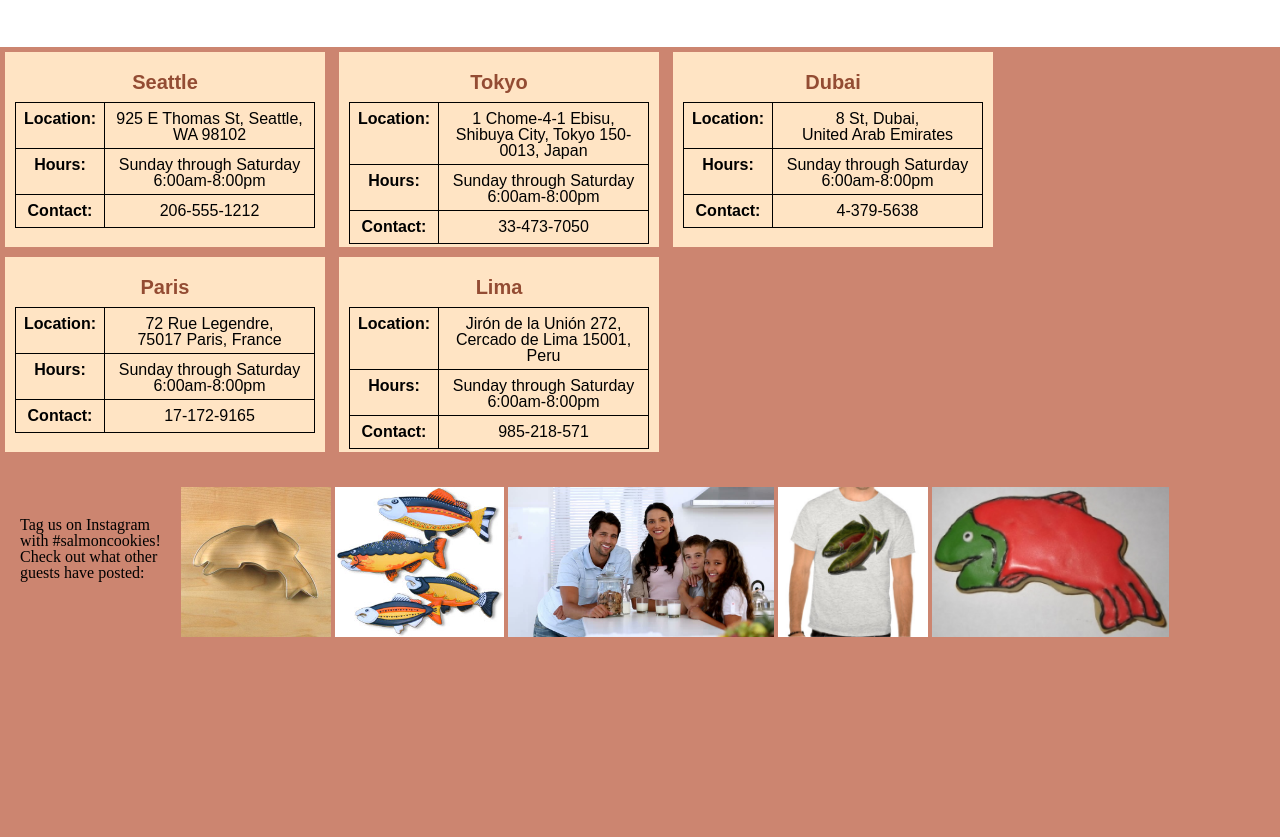
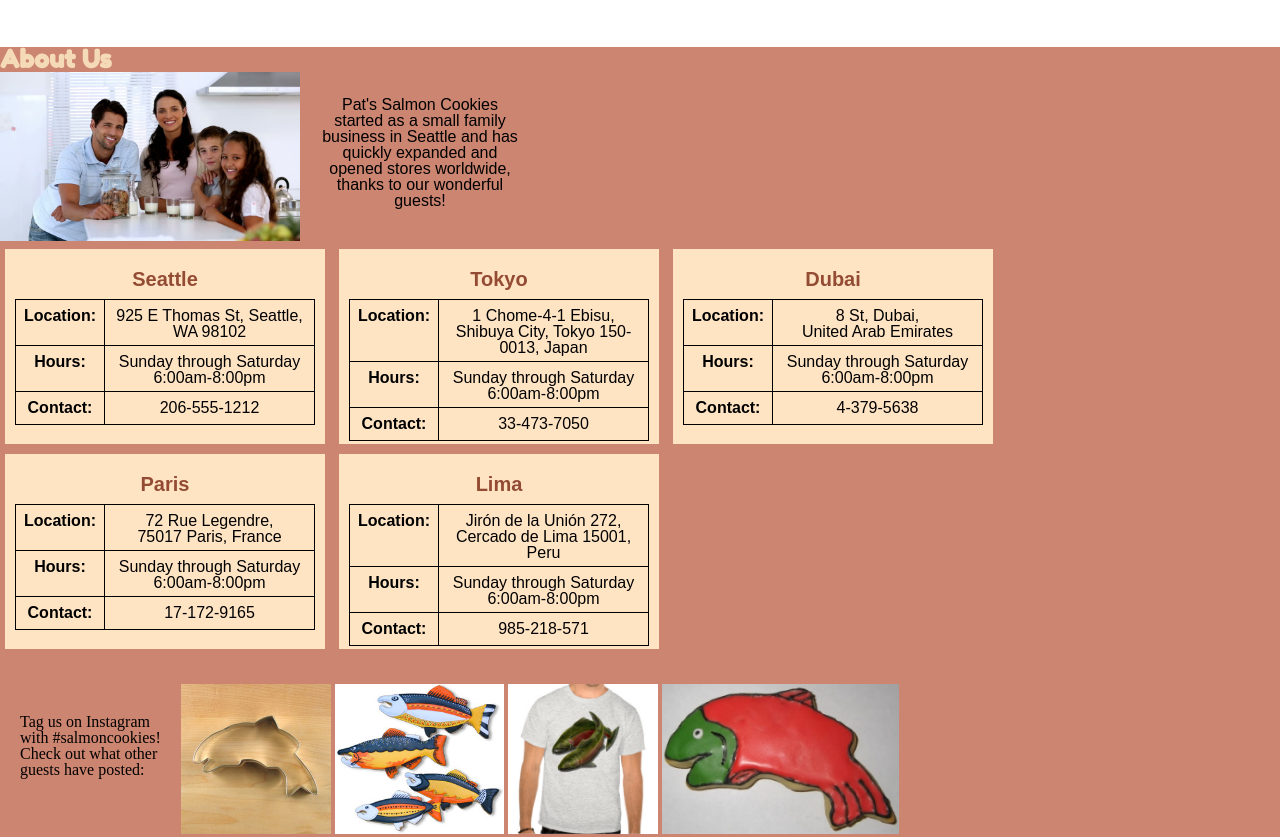
Before and after one commit to Ibrahim-201-301/cookie-stand, a plain HTML site: page index.html in a window 1280 px wide. Shown: the part 725-1562 px from the top of the page. Before the commit the page ends 1382 px from the top, so only its background shows below. Drawn offline with Linux system fonts and the light colour scheme.

Commit message:
added about section to homepage

```diff
--- a/css/style.css
+++ b/css/style.css
@@ -32,6 +32,23 @@ h1 {
     max-width: 50%;
     height: auto;
     float: right;
+}
+
+#familyphoto {
+    width: 300px;
+    height: auto;
+}
+
+#about-us {
+    width: 520px;
+}
+
+#about-us p {
+    font-family: Arial, Helvetica, sans-serif;
+    width: 200px;
+    float: right;
+    text-align: center;
+    padding-top: 25px;
 }
 
 ul {
--- a/index.html
+++ b/index.html
@@ -20,6 +20,11 @@
             </div>
         </header>
         <main>
+            <div id="about-us">
+                <h2>About Us</h2>
+                <img id="familyphoto" src="img/family.jpeg"/>
+                <p>Pat's Salmon Cookies started as a small family business in Seattle and has quickly expanded and opened stores worldwide, thanks to our wonderful guests!</p>
+            </div>
             <div class="store">
                 <h3>Seattle</h3>
                 <table id="storetable">
@@ -115,7 +120,7 @@
                 </p>
                 <img src="img/cutter.jpeg"/>
                 <img src="img/fish.jpeg"/>
-                <img src="img/family.jpeg"/>
+
                 <img src="img/shirt.jpeg"/>
                 <img src="img/frosted-cookie.jpeg"/>
             </div>
```
